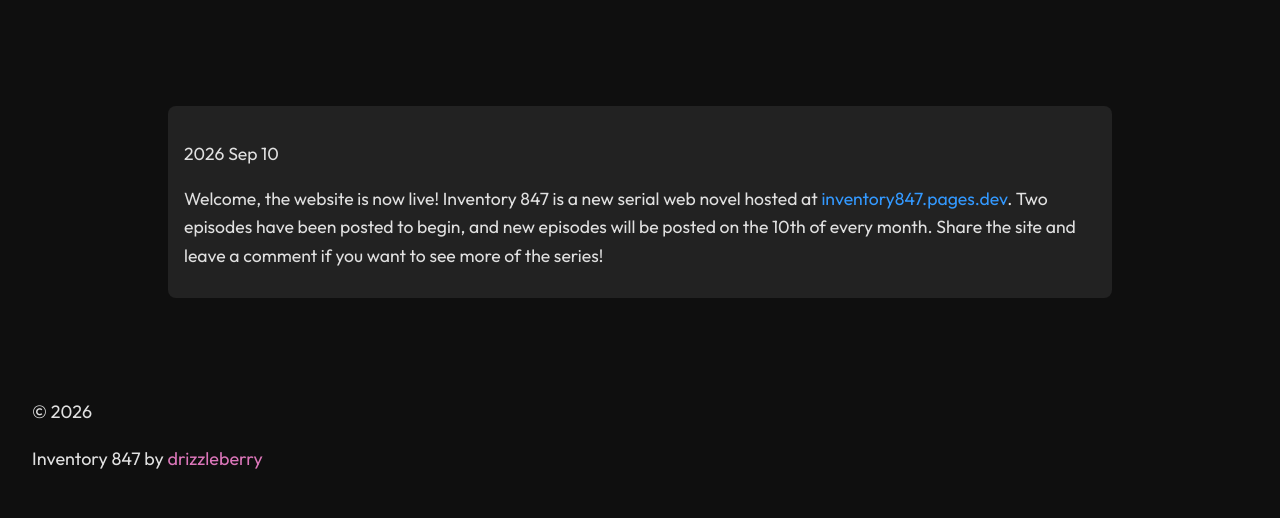
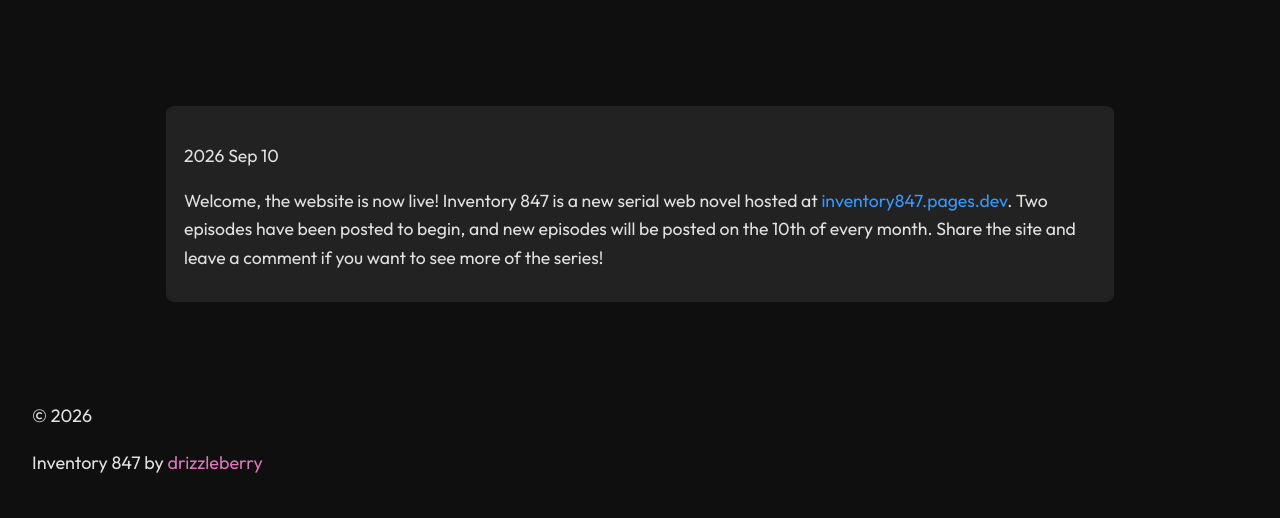
Before and after one commit to drizzleberry/drizzleberry.github.io, a Jekyll site: the page built from pages/updates.html, in a window 1280 px wide. Shown: the part 476-994 px from the top of the page. Built offline with Jekyll 4.4.1, drawn with Linux system fonts in a browser that asks for light colours.

Commit message:
Update style.css

```diff
--- a/assets/css/style.css
+++ b/assets/css/style.css
@@ -110,9 +110,9 @@ div.episode-nav {
 }
 
 div.update {
-  max-width: 75%;
+  width: 75%;
   margin: 100px auto;
-  padding: 1rem;
+  padding: 18px;
   background-color: var(--content-bg);
   font-size: 1.1rem;
   border-radius: 8px;
```
